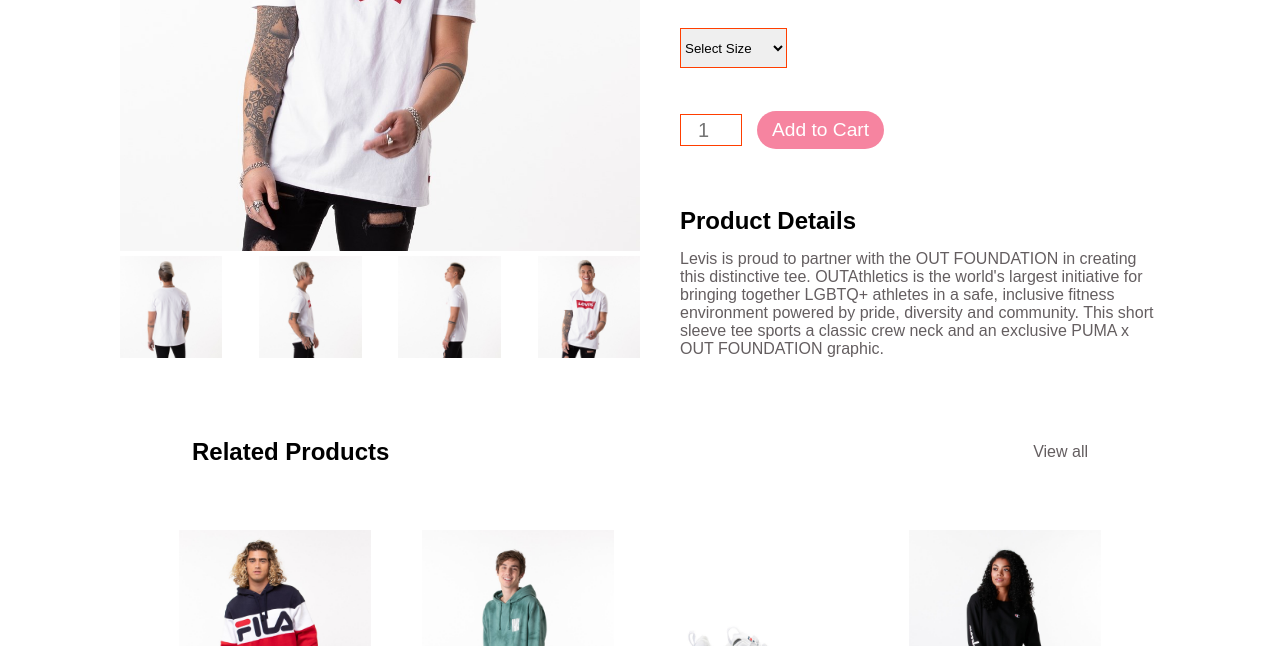
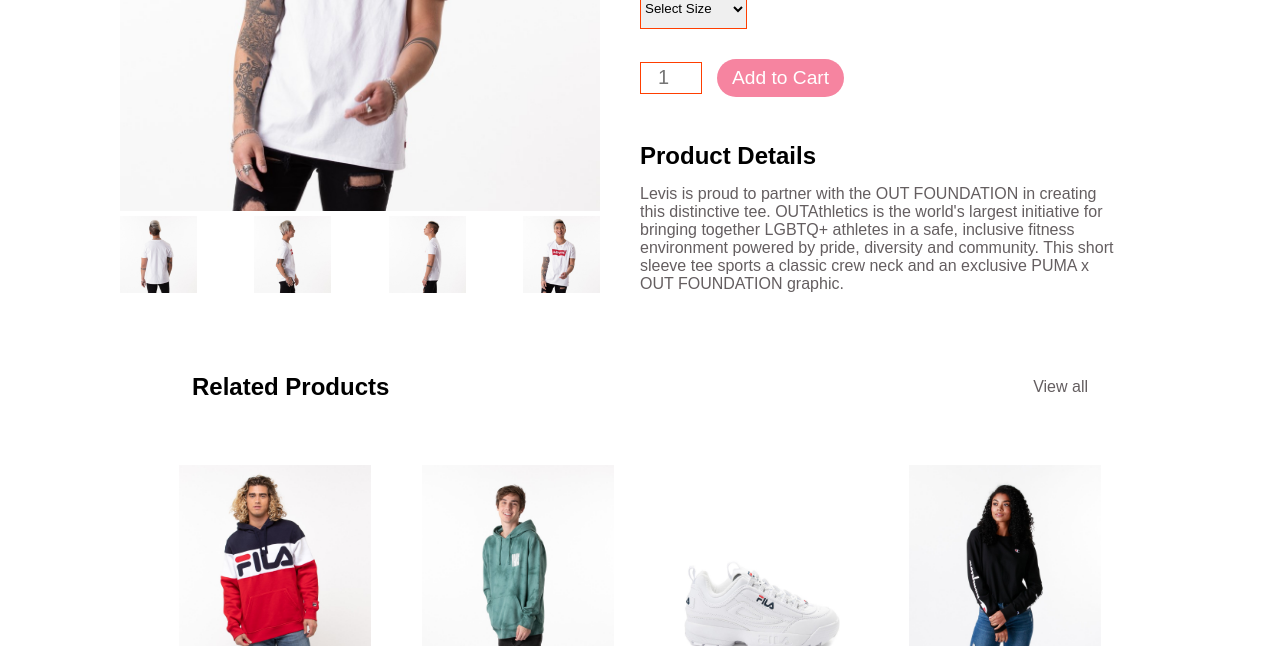
Before and after one commit to Gaggi1997/EcommerceWebsite, a plain HTML site: page product-details.html in a window 1280 px wide. Shown: the part 481-1127 px from the top of the page. Drawn offline with Linux system fonts and the light colour scheme.

Commit message:
Update style.css

```diff
--- a/style.css
+++ b/style.css
@@ -334,7 +334,7 @@ footer .footer-bottom{
 	display: flex;
 	flex-direction: column;
 	justify-content: center;
-	max-width: 40em;
+	max-width: 30em;
 	padding: 0 20px;
 }
 .image-gallery img{
@@ -347,7 +347,7 @@ footer .footer-bottom{
 	margin-top: 5px;
 }
 .small-images img{
-	width: 8vw;
+	width: 6vw;
 }
 .gallery-desc{
 	max-width: 30em;
@@ -582,6 +582,7 @@ footer .row-1{
 }
 .image-gallery{
 	margin-bottom:0.5rem ;
+	width: 25em;
 }
 .gallery-desc select{
 	margin: 5px 0;
```
